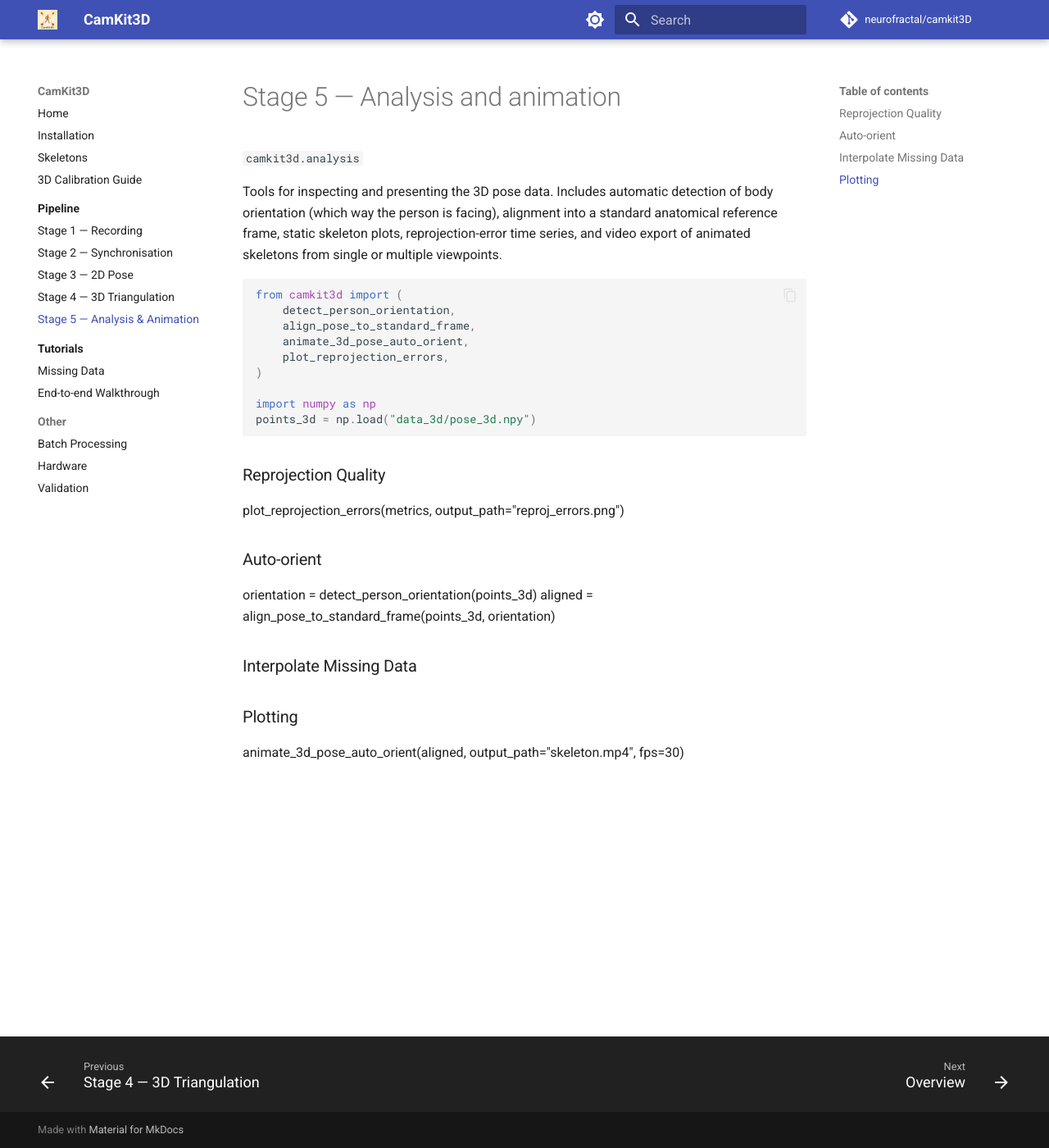
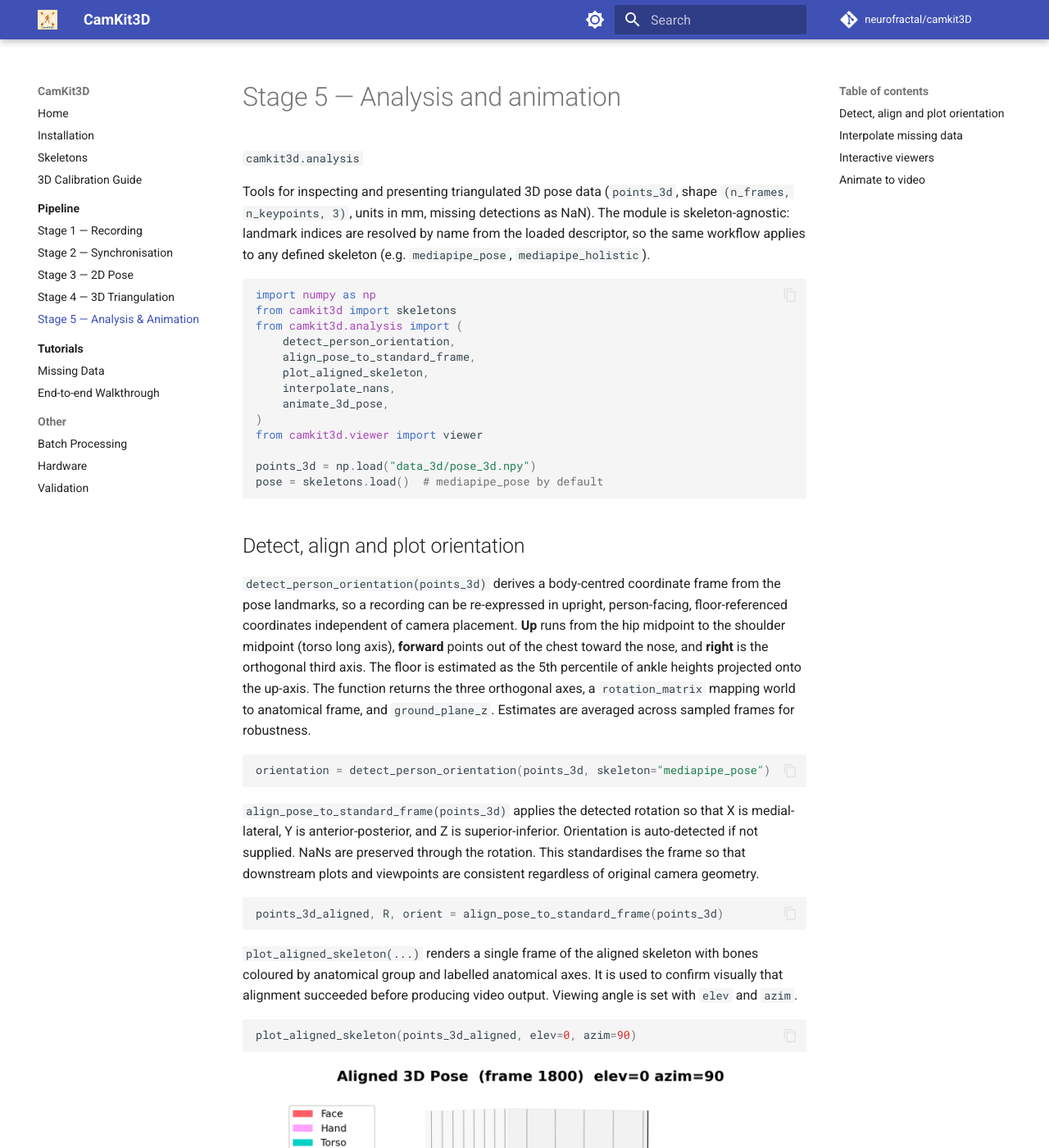
Before and after one commit to neurofractal/camkit3D, an MkDocs documentation site: the page built from docs/pipeline/analysis.md, in a window 1280 px wide and 1400 px high. Shown: the whole window at 82% size. Built offline with MkDocs 1.6.1 and Material for MkDocs 9.7.7, drawn with Linux system fonts in a browser that asks for light colours; comment, search, counter and statistics services are not loaded; some of the changed text lies outside the part shown.

Commit message:
Update analysis.md

````diff
--- a/docs/pipeline/analysis.md
+++ b/docs/pipeline/analysis.md
@@ -2,29 +2,99 @@
 
 `camkit3d.analysis`
 
-Tools for inspecting and presenting the 3D pose data. Includes automatic detection of body orientation (which way the person is facing), alignment into a standard anatomical reference frame, static skeleton plots, reprojection-error time series, and video export of animated skeletons from single or multiple viewpoints.
+Tools for inspecting and presenting triangulated 3D pose data (`points_3d`, shape `(n_frames, n_keypoints, 3)`, units in mm, missing detections as NaN). The module is skeleton-agnostic: landmark indices are resolved by name from the loaded descriptor, so the same workflow applies to any defined skeleton (e.g. `mediapipe_pose`, `mediapipe_holistic`).
 
 ```python
-from camkit3d import (
+import numpy as np
+from camkit3d import skeletons
+from camkit3d.analysis import (
     detect_person_orientation,
     align_pose_to_standard_frame,
-    animate_3d_pose_auto_orient,
-    plot_reprojection_errors,
+    plot_aligned_skeleton,
+    interpolate_nans,
+    animate_3d_pose,
 )
+from camkit3d.viewer import viewer
 
-import numpy as np
 points_3d = np.load("data_3d/pose_3d.npy")
+pose = skeletons.load()  # mediapipe_pose by default
 ```
 
-### Reprojection Quality
-plot_reprojection_errors(metrics, output_path="reproj_errors.png")
+## Detect, align and plot orientation
 
-### Auto-orient
-orientation = detect_person_orientation(points_3d)
-aligned = align_pose_to_standard_frame(points_3d, orientation)
+`detect_person_orientation(points_3d)` derives a body-centred coordinate frame from the pose landmarks, so a recording can be re-expressed in upright, person-facing, floor-referenced coordinates independent of camera placement. **Up** runs from the hip midpoint to the shoulder midpoint (torso long axis), **forward** points out of the chest toward the nose, and **right** is the orthogonal third axis. The floor is estimated as the 5th percentile of ankle heights projected onto the up-axis. The function returns the three orthogonal axes, a `rotation_matrix` mapping world to anatomical frame, and `ground_plane_z`. Estimates are averaged across sampled frames for robustness.
 
-### Interpolate Missing Data
+```python
+orientation = detect_person_orientation(points_3d, skeleton="mediapipe_pose")
+```
+
+`align_pose_to_standard_frame(points_3d)` applies the detected rotation so that X is medial-lateral, Y is anterior-posterior, and Z is superior-inferior. Orientation is auto-detected if not supplied. NaNs are preserved through the rotation. This standardises the frame so that downstream plots and viewpoints are consistent regardless of original camera geometry.
+
+```python
+points_3d_aligned, R, orient = align_pose_to_standard_frame(points_3d)
+```
+
+`plot_aligned_skeleton(...)` renders a single frame of the aligned skeleton with bones coloured by anatomical group and labelled anatomical axes. It is used to confirm visually that alignment succeeded before producing video output. Viewing angle is set with `elev` and `azim`.
+
+```python
+plot_aligned_skeleton(points_3d_aligned, elev=0, azim=90)
+```
+![](../images/align_pose.png)
+
+## Interpolate missing data
+
+`interpolate_nans(...)` fills short tracking dropouts. Each landmark coordinate is treated as an independent signal; only bounded gaps (valid data on both sides) up to `max_gap_seconds` are filled, while leading, trailing, and over-long gaps are left as NaN. This avoids fabricating data across long occlusions. The function returns the filled array and a `report` dict summarising gaps filled and skipped.
+
+Key arguments:
+
+- **`method`** — `"pchip"` (smooth, shape-preserving, no overshoot; recommended default for mocap), `"linear"` (fast but produces kinks at gap boundaries), or `"savgol"` (linear fill followed by Savitzky-Golay smoothing, for noisy data).
+- **`max_gap_seconds`** — maximum gap duration to fill; longer gaps stay NaN.
+- **`fps`** — frame rate, used to convert `max_gap_seconds` into frames.
+- **`savgol_window`**, **`savgol_polyorder`** — Savitzky-Golay filter settings (used only when `method="savgol"`).
+- **`verbose`** — print a summary of values and gaps filled or skipped.
+
+```python
+points_3d_filled, report = interpolate_nans(
+    points_3d_aligned, method="pchip", max_gap_seconds=1.0, fps=30
+)
+```
+![](../images/nans.png)
 
 
-### Plotting
-animate_3d_pose_auto_orient(aligned, output_path="skeleton.mp4", fps=30)
+## Interactive viewers
+
+Two interactive viewers are available for exploratory inspection.
+
+**Browser viewer.** from `camkit3d.viewer`. Written in html.
+
+```python
+from camkit3d.viewer import viewer
+viewer(points_3d_filled, fps=30, output_path="pose_viewer.html")
+```
+![](../images/viewer.png)
+
+**Matplotlib viewer.** `interactive_pose_viewer(...)` from `camkit3d.analysis`.
+
+```python
+from camkit3d.analysis import interactive_pose_viewer
+%matplotlib qt
+interactive_pose_viewer(points_3d_filled, fps=30, initial_view="front")
+```
+
+## Animate to video
+
+`animate_3d_pose(...)` exports the skeleton as a real-time video via FFmpeg, using the matplotlib viewer from above. The camera can be fixed or rotating. Overlays (floor, axes, frame number, timestamp) and output quality (DPI and bitrate presets) are configurable.
+
+```python
+animate_3d_pose(
+    points_3d_filled,
+    output_path="animations/pose_front.mp4",
+    view_mode="custom",
+    elevation=20, azimuth_start=128, rotation_speed=0,
+    show_floor=False, show_axes=True,
+    keypoint_size=70, line_width=4,
+    fps=30, quality="high",
+)
+```
+
+![](../images/pose_front.gif)
````
